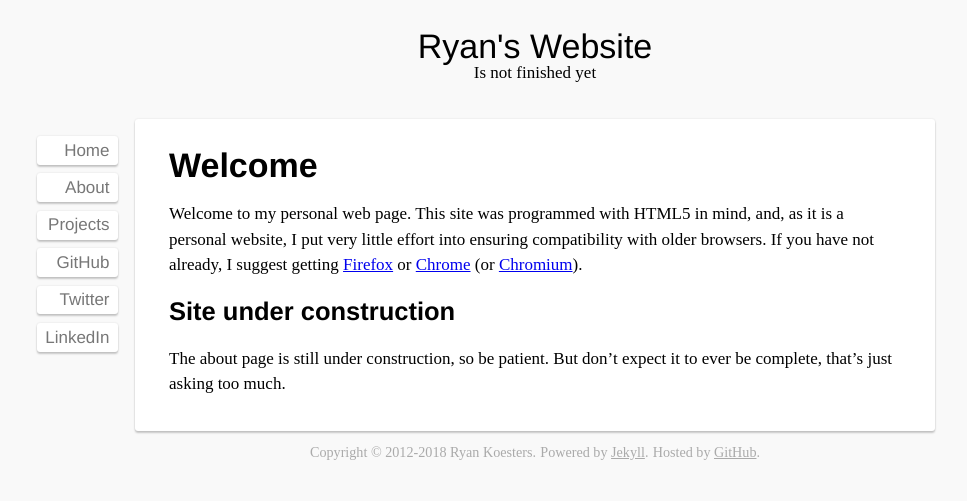
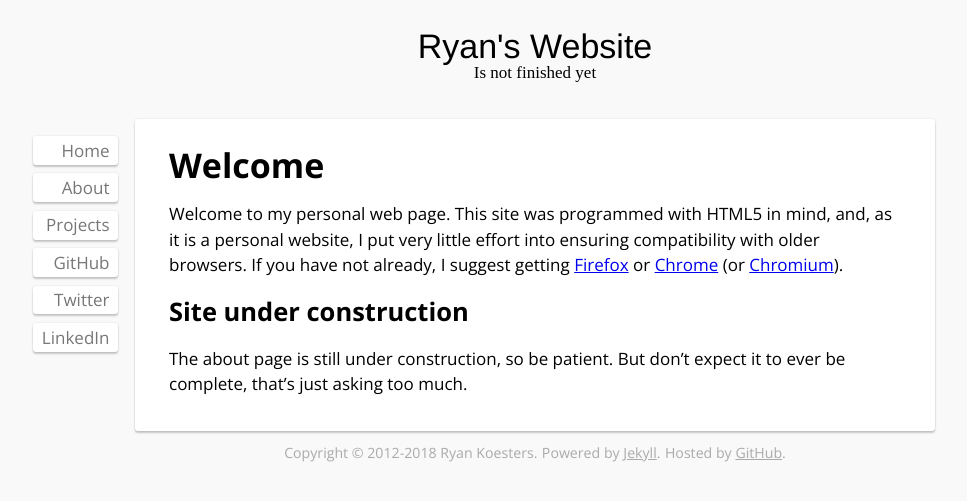
Before and after one commit to rkoesters/rkoesters.github.io, a Jekyll site: the page built from index.md, in a window 1280 px wide. Shown: the top 501 px of the page, without its empty margins (105-1072 px from the left). Built offline with Jekyll 4.4.1, drawn with Linux system fonts in a browser that asks for light colours; nearby versions of some CDN libraries.

Commit message:
Use Open Sans font.

```diff
--- a/_layouts/master.html
+++ b/_layouts/master.html
@@ -5,6 +5,7 @@
 	<title>{% if page.title %}{{ page.title }} - {% endif %}{{ site.name }}</title>
 	<link href="/favicon.png" rel="icon">
 	<link href="/css/main.css" rel="stylesheet">
+	<link href="https://fonts.googleapis.com/css?family=Open+Sans:400,700" rel="stylesheet">
 	<meta name="viewport" content="width=device-width, initial-scale=1">
 </head>
 <body>
--- a/css/main.css
+++ b/css/main.css
@@ -6,7 +6,7 @@
 
 /********** General Stuff **********/
 html {
-	font-family: serif;
+	font-family: "Open Sans", sans-serif;
 	font-size: 17px;
 	line-height: 1.5em;
 }
@@ -45,7 +45,6 @@
 
 /********** Navigation **********/
 #site-nav {
-	font-family: Helvetica, sans-serif;
 	padding: 17px;
 	position: absolute;
 	right: 800px;
@@ -130,7 +129,6 @@
 }
 
 #content h1, #content h2, #content h3, #content h4, #content h5, #content h6 {
-	font-family: Helvetica, sans-serif;
 	font-weight: bold;
 }
 
```
